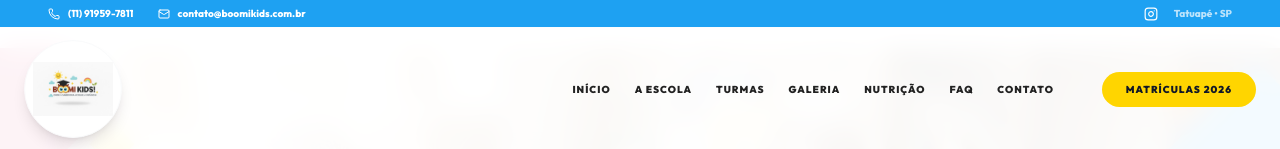
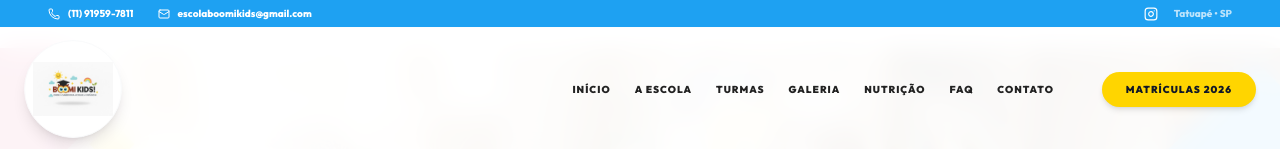
Before and after one commit to FerisReptilium/boomi-kids, a React (Vite) app: page / in a window 1280 px wide. Shown: the top 149 px of the page. Built offline with nearby package versions, Linux system fonts and the light colour scheme; a web font is replaced by a local one.

Commit message:
Update contact links and logo alt text in Header

```diff
--- a/src/components/Header.jsx
+++ b/src/components/Header.jsx
@@ -31,11 +31,14 @@ const Header = () => {
       <div className={`fixed top-0 left-0 right-0 z-50 transition-all duration-300 ${isScrolled ? '-translate-y-full' : 'translate-y-0'}`}>
         <div className="bg-[#1EA1F2] text-white text-[10px] py-1.5 px-6 lg:px-12 flex justify-between items-center font-bold">
           <div className="flex gap-6 items-center">
-            <a href="https://wa.me/5511919597811" target="_blank" rel="noreferrer" className="flex items-center gap-2 hover:opacity-80"><Phone size={12}/> (11) 91959-7811</a>
-            <a href="mailto:contato@boomikids.com.br" className="hidden md:flex items-center gap-2 hover:opacity-80"><Mail size={12}/> contato@boomikids.com.br</a>
+            {/* LINK DO ZAP NO TOPO */}
+            <a href="https://wa.me/5511919597811" target="_blank" rel="noreferrer" className="flex items-center gap-2 hover:opacity-80 transition-opacity"><Phone size={12}/> (11) 91959-7811</a>
+            {/* LINK DO E-MAIL NO TOPO */}
+            <a href="mailto:escolaboomikids@gmail.com" className="hidden md:flex items-center gap-2 hover:opacity-80 transition-opacity"><Mail size={12}/> escolaboomikids@gmail.com</a>
           </div>
           <div className="flex gap-4 items-center">
-            <a href="https://instagram.com/escolaboomikids" target="_blank" rel="noreferrer" className="hover:scale-110 transition-transform"><InstaIcon size={14}/></a>
+            {/* LINK DO INSTAGRAM NO TOPO */}
+            <a href="https://www.instagram.com/escolaboomikids/" target="_blank" rel="noreferrer" className="hover:scale-110 transition-transform"><InstaIcon size={14}/></a>
             <span className="opacity-70">Tatuapé • SP</span>
           </div>
         </div>
@@ -44,7 +47,7 @@ const Header = () => {
       <header className={`fixed left-0 right-0 z-40 transition-all duration-300 bg-white/95 backdrop-blur-md border-b border-gray-100 ${isScrolled ? 'top-0 py-2' : 'top-7 py-3'}`}>
         <div className="container mx-auto px-6 flex justify-between items-center">
           <a href="#inicio" className="bg-white p-2 rounded-full shadow-lg border border-gray-50 transition-transform hover:scale-105">
-            <img src="/logo.png" alt="Logo" className="h-16 w-16 md:h-20 md:w-20 object-contain" />
+            <img src="/logo.png" alt="Logo Boomi Kids" className="h-16 w-16 md:h-20 md:w-20 object-contain" />
           </a>
           <nav className="hidden lg:flex items-center gap-8 ml-auto mr-12 text-brand-text">
             <ul className="flex gap-6 uppercase font-black text-[10px] tracking-widest">
@@ -53,7 +56,7 @@ const Header = () => {
               ))}
             </ul>
           </nav>
-          <a href="https://wa.me/5511919597811" target="_blank" rel="noreferrer" className="hidden lg:block bg-[#FFD500] text-gray-900 px-6 py-2.5 rounded-full font-black text-[10px] tracking-widest uppercase">MATRÍCULAS 2026</a>
+          <a href="https://wa.me/5511919597811" target="_blank" rel="noreferrer" className="hidden lg:block bg-[#FFD500] text-gray-900 px-6 py-2.5 rounded-full font-black text-[10px] tracking-widest uppercase shadow-md hover:scale-105 transition-transform">MATRÍCULAS 2026</a>
           <button className="lg:hidden" onClick={() => setIsMobileMenuOpen(!isMobileMenuOpen)}>
             {isMobileMenuOpen ? <X size={28} /> : <Menu size={28} />}
           </button>
@@ -62,5 +65,4 @@ const Header = () => {
     </>
   );
 };
-
 export default Header;
```
